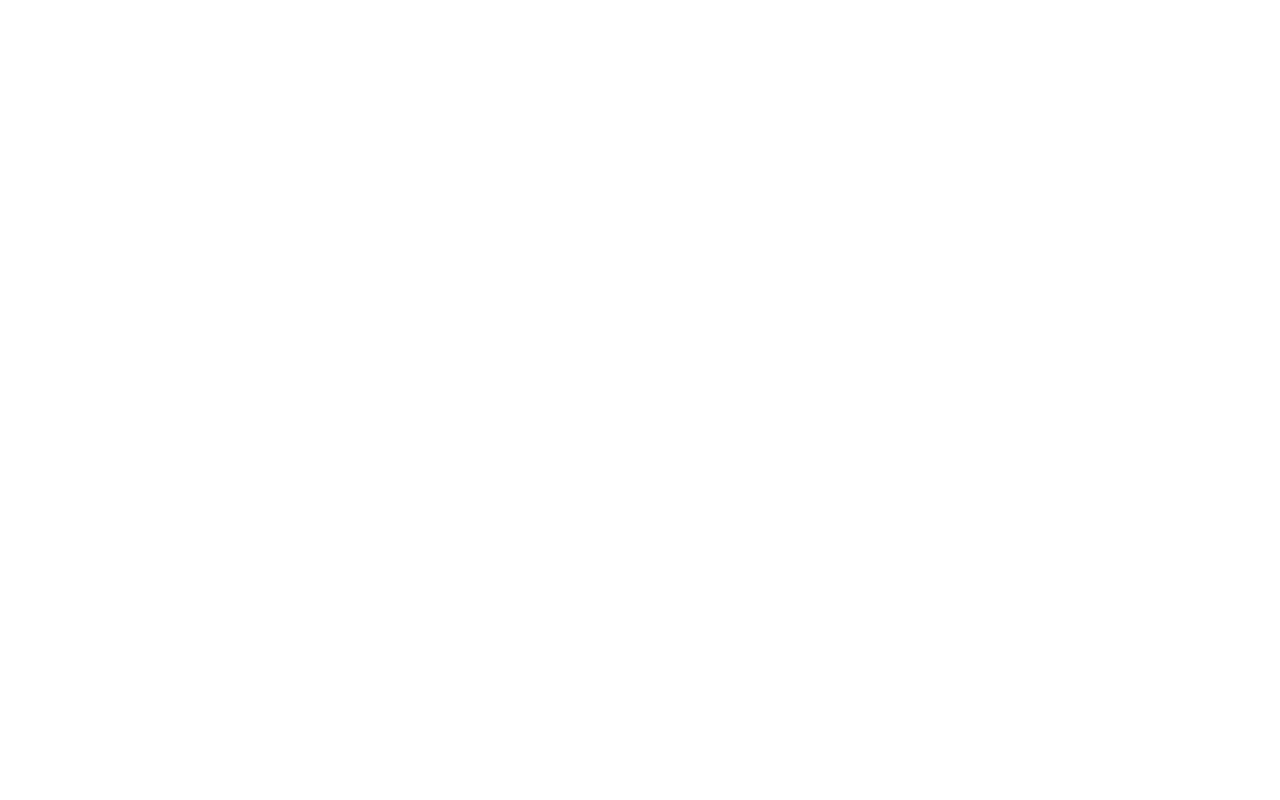
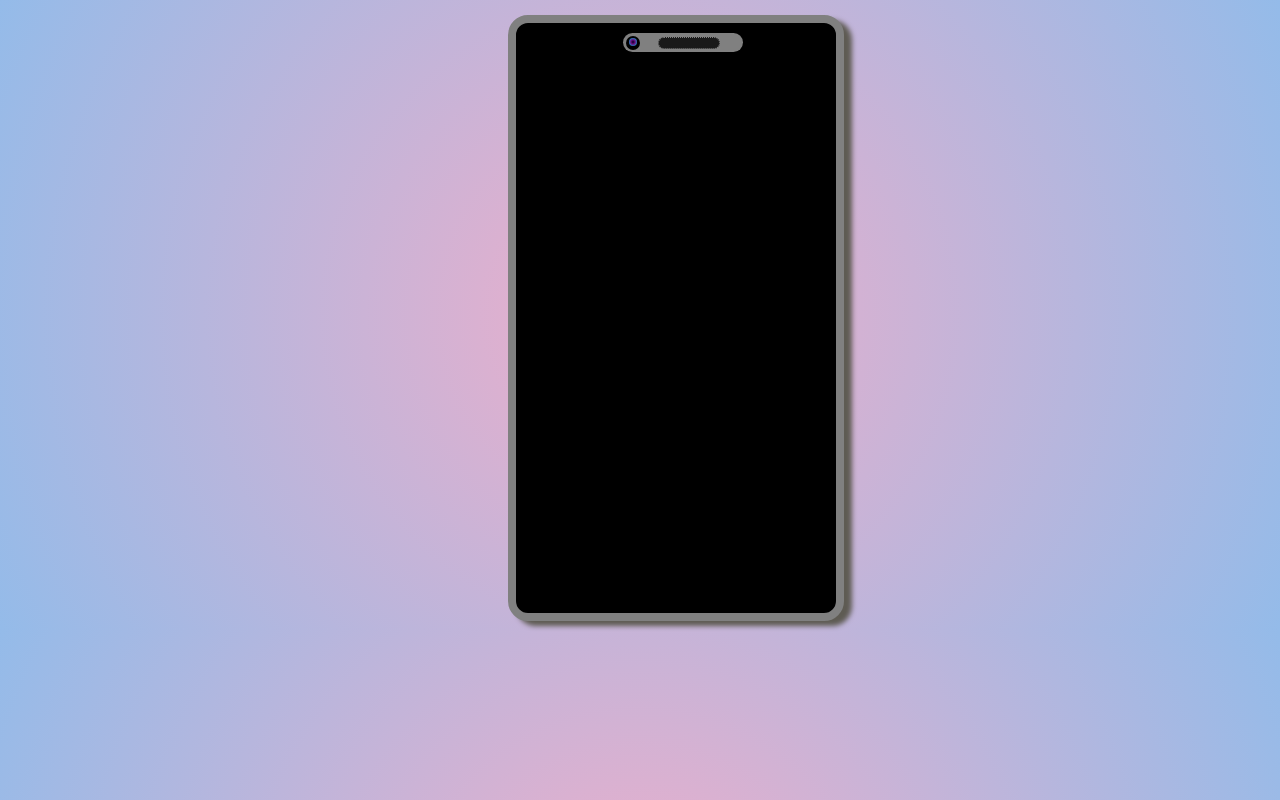
Before and after one commit to HalterDevTi/CloneInstagram, a plain HTML site: page index.html in a window 1280 px wide. Drawn offline with Linux system fonts and the light colour scheme.

Commit message:
Add files via upload

```diff
--- a/index.html
+++ b/index.html
@@ -8,6 +8,14 @@
     <title>Clone Instagram</title>
 </head>
 <body>
+    <div class="detail"></div>
+    <div class="top">
+        <div class="lens"></div>
+        <div class="cam"></div>
+    </div>
+    <div class="btm"></div>
+    <div class="cell">
 
+    </div>
 </body>
 </html>
--- a/style.css
+++ b/style.css
@@ -0,0 +1,39 @@
+body{
+    background: rgb(238,174,202);
+    background: radial-gradient(circle, rgba(238,174,202,1) 0%, rgba(148,187,233,1) 100%);
+}
+.top{
+    width: 120px; height: 19px; position: absolute;
+    background-color: gray; border-radius: 10px;
+    margin-left: 615px; margin-right: 500px; margin-top: 18px;
+
+}
+.lens{
+    position: absolute;
+    width: 0.5em; height: 0.5em;
+    margin-left: 5.5px; margin-top: 5px;
+    background: rgb(2,0,36); border-radius: 50%;
+    background: radial-gradient(circle, rgba(2,0,36,1) 0%, rgba(107,9,121,1) 35%, rgba(0,212,255,1) 100%);
+
+}
+.cam{
+    width: 14px; height: 14px;
+    background-color: black; border-radius: 10px;
+    margin-left: 8px; margin: 3px;
+}
+.detail{
+    width: 60px; height: 10px; position: absolute;
+    background-color: black; opacity: 0.8; border-radius: 10px;
+    border: dotted 1.8px gray;
+    margin-left: 650px; margin-top: 22px; z-index: 20;
+}
+.btm{
+
+}
+.cell{
+    background-color: black;
+    border: 8px solid gray; border-radius: 20px; box-shadow: 8px 5px 5px #5e5b53 ;
+
+    height: 590px; width: 320px;
+    margin-left: 500px; margin-right: 500px; margin-top: 15px;
+}
```
Also changed, not shown: img/cell.png (added).
